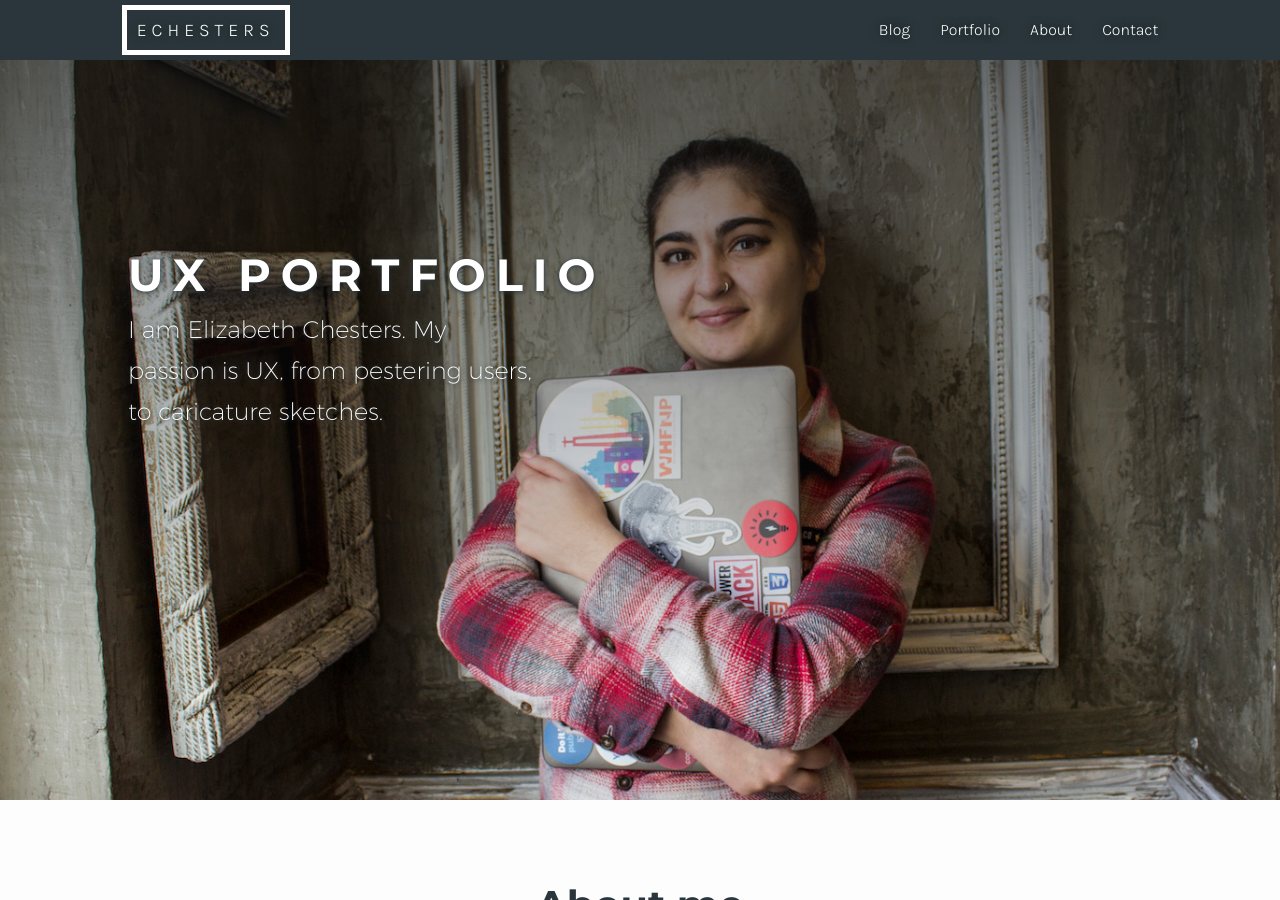
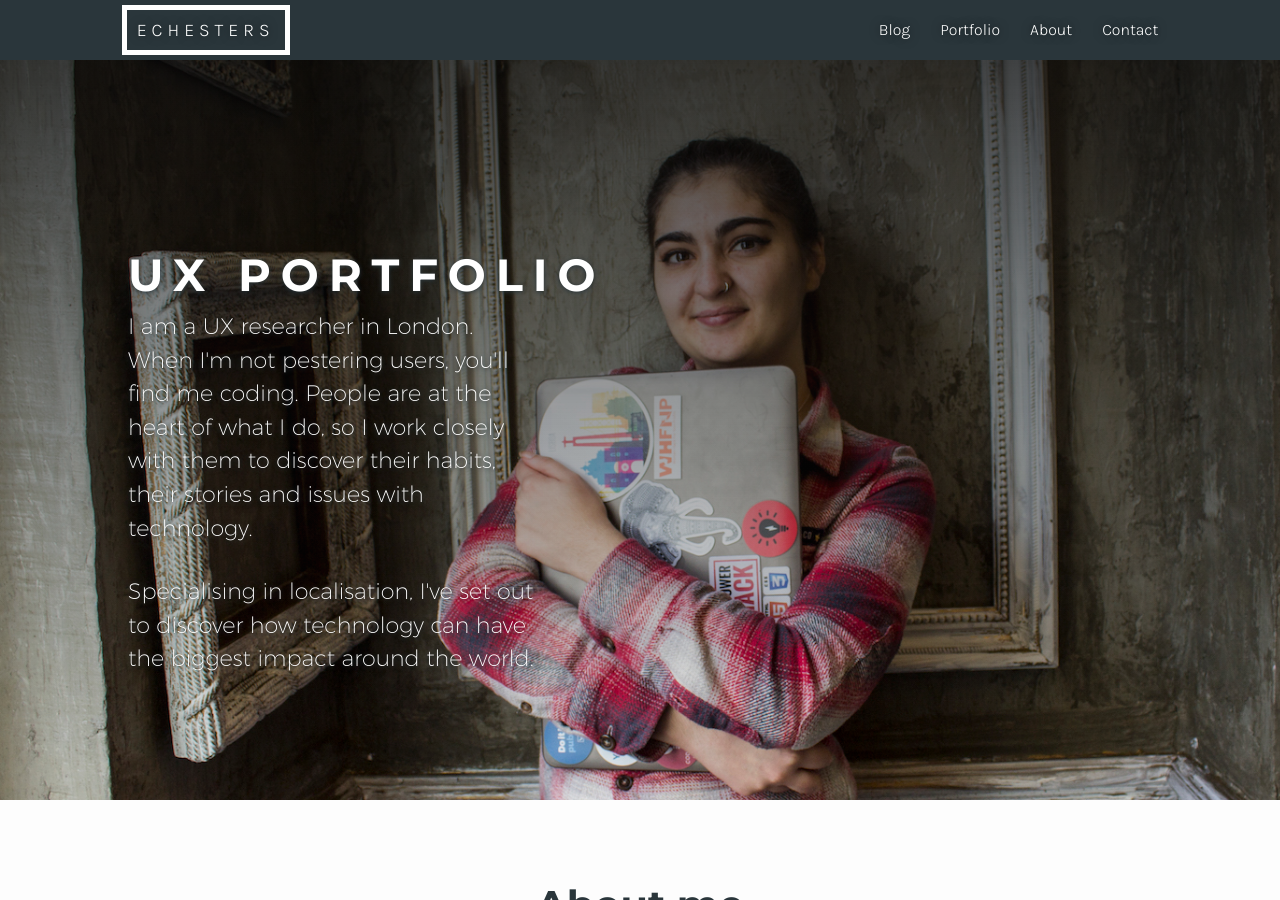
Before and after one commit to EChesters/echesters.github.io, a Jekyll site: the page built from portfolio.html, in a window 1280 px wide and 900 px high. Built offline with Jekyll 4.4.1, drawn with Linux system fonts in a browser that asks for light colours; nearby versions of some CDN libraries.

Commit message:
Added intro para to portfolio

```diff
--- a/_includes/_portfolio/header-portfolio.html
+++ b/_includes/_portfolio/header-portfolio.html
@@ -2,7 +2,11 @@
   <div id="portfolio-banner" class="slide full-height">
     <div class="intro-text">
       <div class="intro-lead-in"><h1>UX Portfolio</h1></div>
-      <div class="intro-heading col-xs-12 col-sm-6 col-md-5 remove-padding left"><p>I am Elizabeth Chesters. My passion is UX, from pestering users, to caricature sketches.</p></div>
+      <div class="intro-heading col-xs-12 col-sm-6 col-md-5 remove-padding left">
+        <p>I am a UX researcher in London. When I'm not pestering users, you'll find me coding. People are at the heart of what I do, so I work closely with them to discover their habits, their stories and issues with technology.</p>
+
+        <p>Specialising in localisation, I've set out to discover how technology can have the biggest impact around the world.</p>
+      </div>
     </div>
   </div>
 </div>
--- a/_sass/_about.scss
+++ b/_sass/_about.scss
@@ -213,15 +213,15 @@
     bottom: 0;
     left: 0;
     opacity: .8;
-    max-height: 680px;
-    @include background-gradient(rgba(20,20,20, .8), rgba(255,255,255, 0));
+    @include background-gradient(rgba(10,10,10, 1), rgba(255,255,255, 0));
   }
 
   p {
   	color: $actual-white;
   	font-family: $logo-font-light;
-    font-size: calc( #{$base-font-size} * 1.5);
+    font-size: calc( #{$base-font-size} * 1.4);
     margin-top: 0;
+    line-height: 1.5em;
   }
 
   @media only screen and (max-width: 768px) {
```
